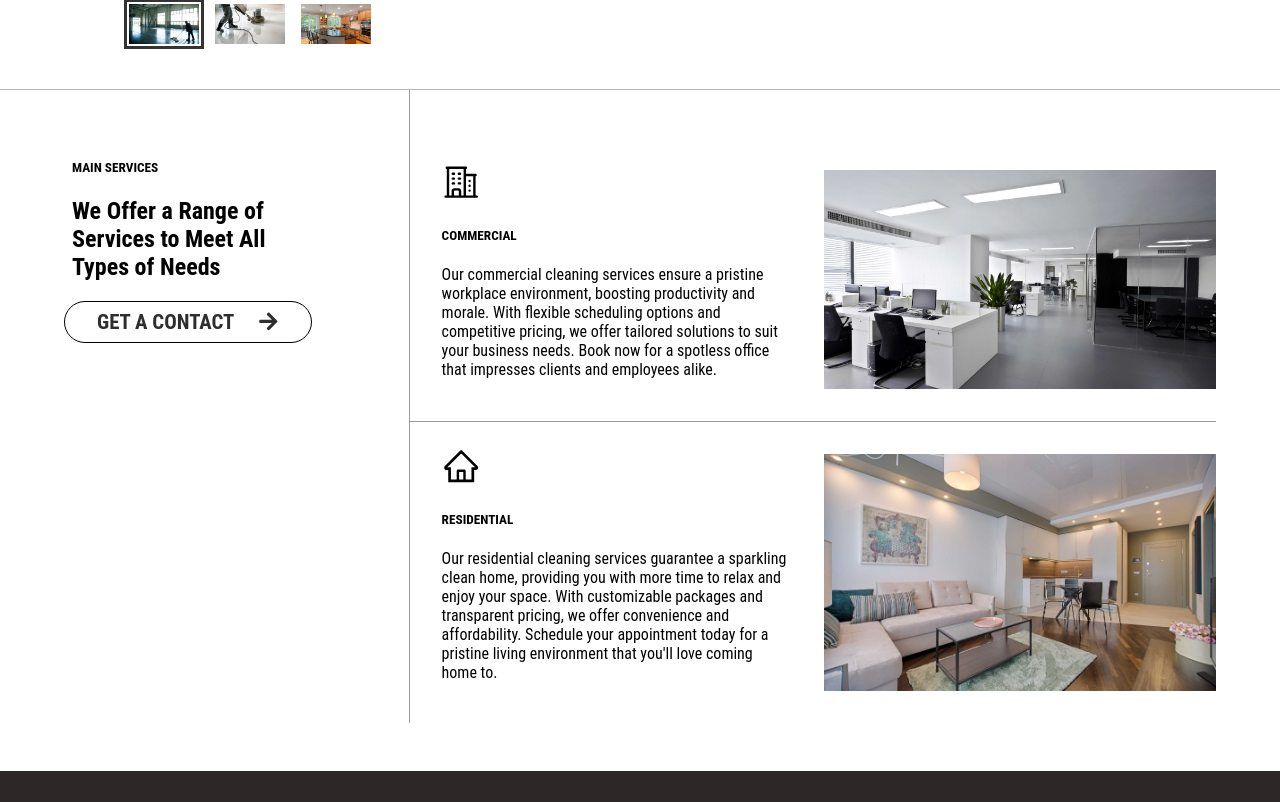
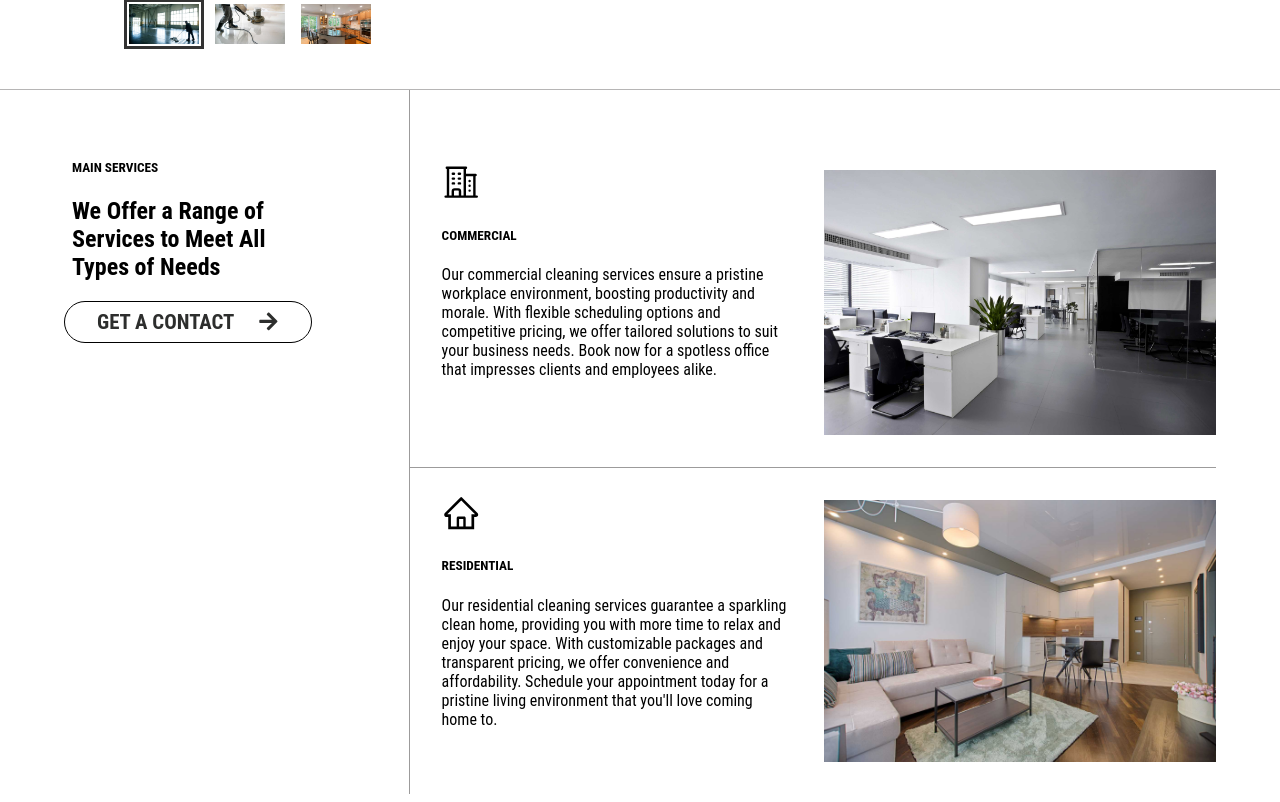
Before and after one commit to RuslanTissen/cleaning-solutions, a React (Create React App) app: page / in a window 1280 px wide. Shown: the part 2558-3360 px from the top of the page. Built offline with nearby package versions, Linux system fonts and the light colour scheme; a web font is replaced by a local one.

Commit message:
services updated

```diff
--- a/src/components/sevices/Services.jsx
+++ b/src/components/sevices/Services.jsx
@@ -3,6 +3,8 @@ import "./Services.scss"
 import { FaArrowRight } from 'react-icons/fa'
 import { HiOutlineBuildingOffice2 } from "react-icons/hi2";
 import { AiOutlineHome } from "react-icons/ai";
+import residential from "../../images/residential.jpg"
+import commercial from "../../images/commercial.jpg"
 
 function Services() {
 	return (
@@ -11,7 +13,7 @@ function Services() {
 			<div className="services__text-box">
 				<h5>Main Services</h5>
 				<h2>We Offer a Range of Services to Meet All Types of Needs</h2>
-				<a href='mailto:rthyssen73@gmail.com'  target="_blank">get a contact <FaArrowRight /></a>
+				<a href='mailto:rthyssen73@gmail.com' target="_blank">get a contact <FaArrowRight /></a>
 			</div>
 
 			<div className="services__main-box">
@@ -21,16 +23,22 @@ function Services() {
 						<h5>COMMERCIAL</h5>
 						<p>Our commercial cleaning services ensure a pristine workplace environment, boosting productivity and morale. With flexible scheduling options and competitive pricing, we offer tailored solutions to suit your business needs. Book now for a spotless office that impresses clients and employees alike.</p>
 					</div>
-					<div className="commercial--image"><div className="commercial--image--self"></div></div>
+					<div className="commercial--image">
+						{/* <div className="commercial--image--self"></div> */}
+						<img className="commercial--image--self" src={commercial} alt="Ups, here should be image" loading='lazy'/>
+					</div>
 				</div>
 
 				<div className="services__main-box--residential">
-				<div className="residential--text">
+					<div className="residential--text">
 						<AiOutlineHome />
 						<h5>residential</h5>
 						<p>Our residential cleaning services guarantee a sparkling clean home, providing you with more time to relax and enjoy your space. With customizable packages and transparent pricing, we offer convenience and affordability. Schedule your appointment today for a pristine living environment that you'll love coming home to.</p>
 					</div>
-					<div className="residential--image"><div className="residential--image--self"></div></div>
+					<div className="residential--image">
+						{/* <div className="residential--image--self"></div> */}
+						<img className="residential--image--self" src={residential} alt="Ups, here should be image" loading='lazy'/>
+					</div>
 				</div>
 			</div>
 
--- a/src/components/sevices/Services.scss
+++ b/src/components/sevices/Services.scss
@@ -62,35 +62,34 @@
 			.commercial--image,
 			.residential--image {
 				flex: 1 1 30%;
+				padding: 1rem 0;
 				.commercial--image--self,
 				.residential--image--self {
-					width: 100%;
-					height: 100%;
-					background-position: center;
-					background-repeat: no-repeat;
-					background-size: cover;
-				}
-				.residential--image--self {
-					background-image: url("../../images/residential.jpg");
-				}
-				.commercial--image--self {
-					background-image: url("../../images/commercial.jpg");
+					width: 0%;
+					height: 0%;
+					object-fit: cover;
 				}
 			}
 		}
 	}
-	// .services__main-box--residential {
-	// 	.residential--text {
-	// 		svg {
-	// 		}
-	// 		h5 {
-	// 		}
-	// 		p {
-	// 		}
-	// 	}
-	// 	.residential--image {
-	// 	}
-	// }
+}
+@media (min-width: 700px) {
+	.services {
+		.services__main-box {
+			.services__main-box--commercial,
+			.services__main-box--residential {
+				.commercial--image,
+				.residential--image {
+					.commercial--image--self,
+					.residential--image--self {
+						width: 100%;
+						height: 100%;
+						object-fit: cover;
+					}
+				}
+			}
+		}
+	}
 }
 
 @media (min-width: 1060px) {
@@ -138,20 +137,6 @@
 				.residential--image {
 					flex: 1 1 70%;
 					padding: 2rem 0;
-					.commercial--image--self,
-					.residential--image--self {
-						width: 100%;
-						height: 100%;
-						background-position: center;
-						background-repeat: no-repeat;
-						background-size: cover;
-					}
-					.residential--image--self {
-						background-image: url("../../images/residential.jpg");
-					}
-					.commercial--image--self {
-						background-image: url("../../images/commercial.jpg");
-					}
 				}
 			}
 		}
```
